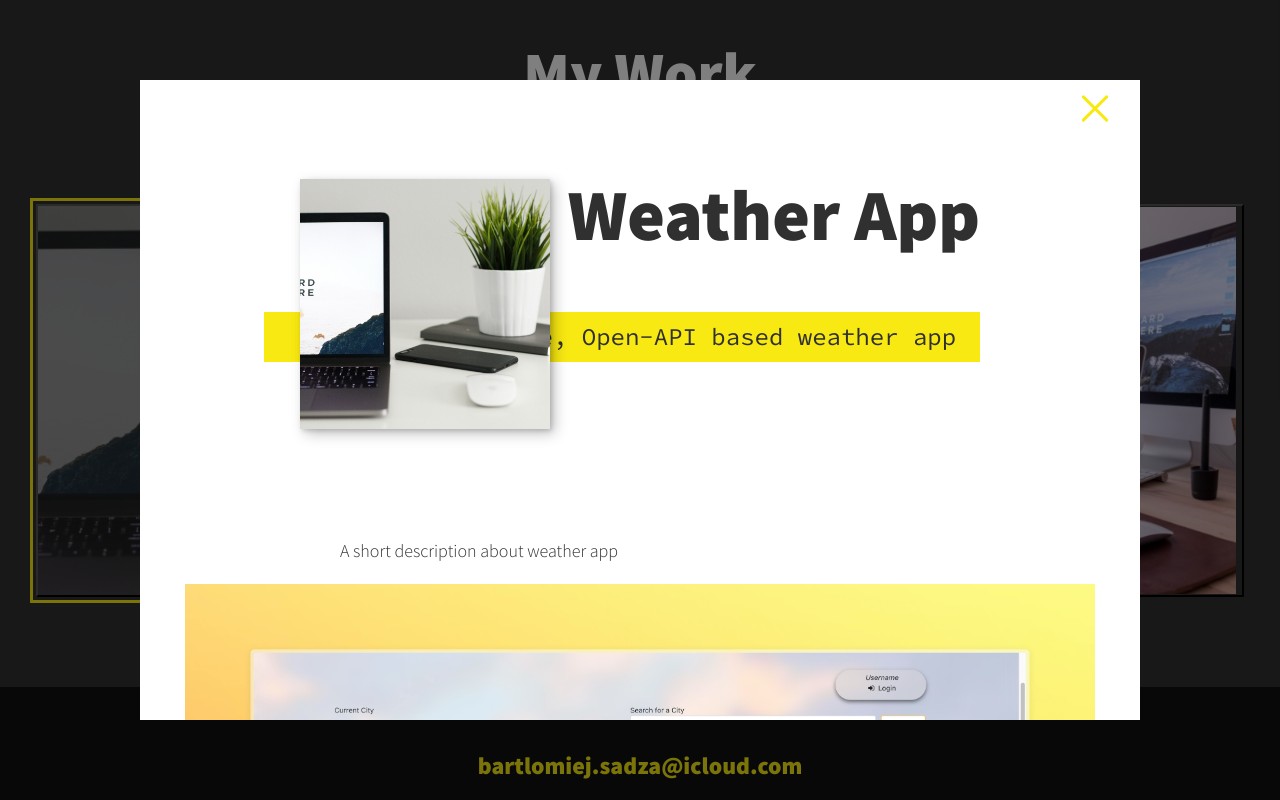
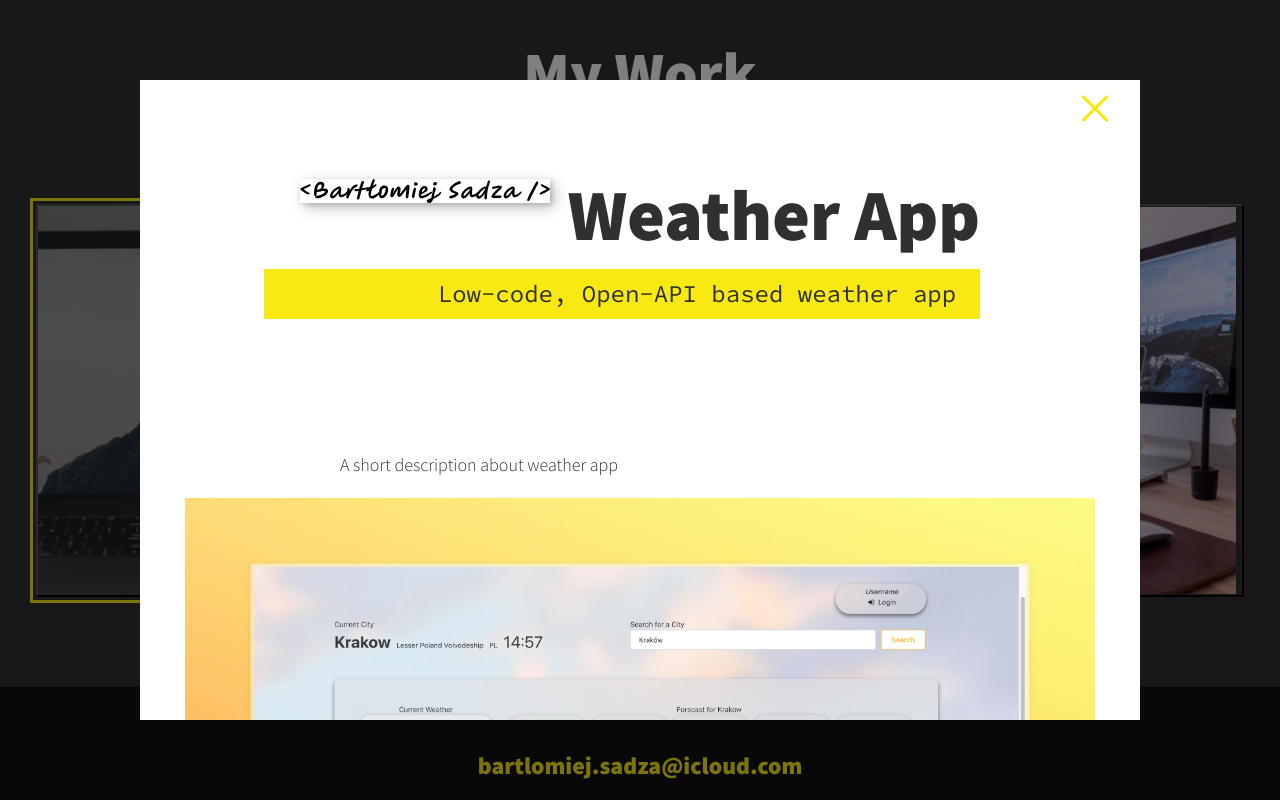
Before and after one commit to BartlomiejSadza/Portfolio_Website, a React (Create React App) app: page / in a window 1280 px wide. Both pictures are taken after a click on the button 237 px from the left and 2352 px from the top of the page. Shown: the part 1952-2752 px from the top of the page. Built offline with nearby package versions, Linux system fonts and the light colour scheme.

Commit message:
ALL LOGIC DONE - ONLY CONTENT TO FILL

```diff
--- a/src/components/MyWork.js
+++ b/src/components/MyWork.js
@@ -23,7 +23,7 @@ export default function MyWork() {
       title: "Weather App",
       subtitle: "Low-code, Open-API based weather app",
       description: "A short description about weather app",
-      image: "img/portfolio-02.jpg",
+      image: "img/_.svg",
       image2: "img/portfolio-01.jpg",
       description2: "lusfafsfdsfvhdsjvfvjdlsvfvdlsjfvdafdsdflsdhdfvlsdhfvls",
       bottomDescription: "Bottom description",
@@ -32,8 +32,8 @@ export default function MyWork() {
       title: "Project 02",
       subtitle: "A short subtitle",
       description: "A short description",
-      image: "img/portfolio-03.jpg",
-      image2: "img/portfolio-01.jpg",
+      image: "img/_.svg",
+      image2: "img/_.svg",
       description2: "A short description 2",
       bottomDescription: "Bottom description",
     },
@@ -41,8 +41,8 @@ export default function MyWork() {
       title: "Project 03",
       subtitle: "A short subtitle",
       description: "A short description",
-      image: "img/portfolio-04.jpg",
-      image2: "img/portfolio-01.jpg",
+      image: "img/_.svg",
+      image2: "img/_.svg",
       description2: "A short description 2",
       bottomDescription: "Bottom description",
     },
--- a/src/components/popup/MyComponent.js
+++ b/src/components/popup/MyComponent.js
@@ -53,7 +53,7 @@ function MyComponent(props) {
 
             <div class="portfolio-item-individual">
               <p>{props.description}</p>
-              <img src="img/portfolio-01.jpg" alt="" />
+              <img src={props.image2} alt="" />
               <p>{props.description2}</p>
               <p>{props.bottomDescription}</p>
             </div>
```
